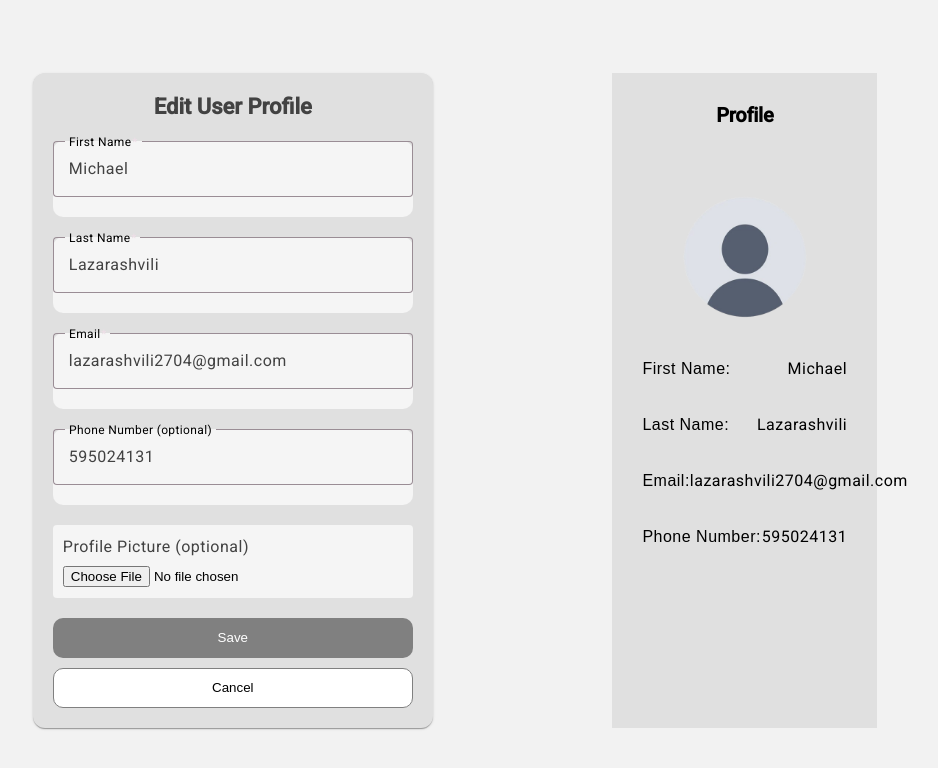
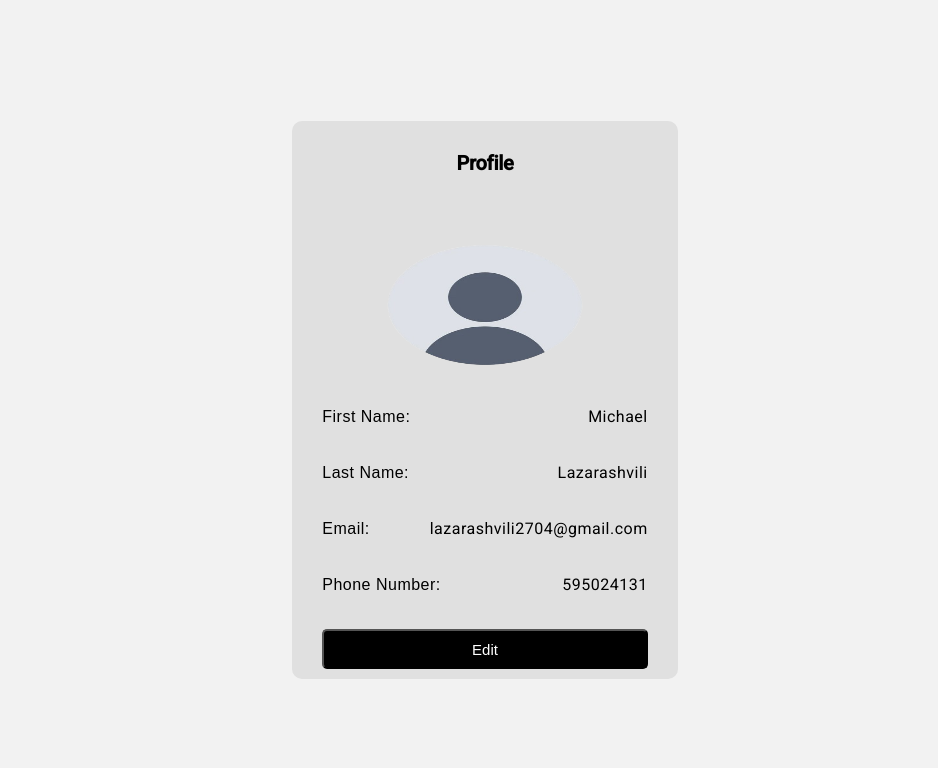
Before and after one commit to MichaLL27/editProfileForm, an Angular app: page /edit-profile in a window 1280 px wide. Shown: the top 768 px of the page, without its empty margins (185-1123 px from the left). Built offline with nearby package versions, Linux system fonts and the light colour scheme.

Commit message:
create load spinner

```diff
--- a/src/app/app.component.html
+++ b/src/app/app.component.html
@@ -1 +1,2 @@
+<app-spinner></app-spinner>
 <router-outlet></router-outlet>
--- a/src/app/app.component.ts
+++ b/src/app/app.component.ts
@@ -1,10 +1,11 @@
 import { Component } from '@angular/core';
 import { RouterOutlet } from '@angular/router';
+import { SpinnerComponent } from './spinner/spinner.component';
 
 @Component({
   selector: 'app-root',
   standalone: true,
-  imports: [RouterOutlet],
+  imports: [RouterOutlet, SpinnerComponent],
   templateUrl: './app.component.html',
   styleUrl: './app.component.scss',
 })
--- /dev/null
+++ b/src/app/spinner/service/loading.service.ts
@@ -0,0 +1,18 @@
+import { Injectable } from '@angular/core';
+import { BehaviorSubject } from 'rxjs';
+
+@Injectable({
+  providedIn: 'root'
+})
+export class LoadingService {
+  private _loading = new BehaviorSubject<boolean>(false);
+  public readonly loading$ = this._loading.asObservable();
+
+  show(): void {
+    this._loading.next(true);
+  }
+
+  hide(): void {
+    this._loading.next(false);
+  }
+}
--- /dev/null
+++ b/src/app/spinner/spinner.component.html
@@ -0,0 +1,3 @@
+<div class="loading-spinner" *ngIf="isLoading">
+    <div class="spinner">Loading</div>
+  </div>
--- /dev/null
+++ b/src/app/spinner/spinner.component.scss
@@ -0,0 +1,26 @@
+.loading-spinner {
+    position: fixed;
+    top: 0;
+    left: 0;
+    width: 100vw;
+    height: 100vh;
+    display: flex;
+    justify-content: center;
+    align-items: center;
+    background-color: rgba(255, 255, 255, 0.6);
+    backdrop-filter: blur(5px);
+    z-index: 9999;
+  }
+  .spinner {
+    border: 8px solid rgba(0, 0, 0, 0.1);
+    border-top: 8px solid #3498db;
+    border-radius: 50%;
+    width: 60px;
+    height: 60px;
+    animation: spin 1s linear infinite;
+  }
+
+  @keyframes spin {
+    0% { transform: rotate(0deg); }
+    100% { transform: rotate(360deg); }
+  }
--- /dev/null
+++ b/src/app/spinner/spinner.component.ts
@@ -0,0 +1,22 @@
+import { CommonModule } from '@angular/common';
+import { Component, Input } from '@angular/core';
+import { LoadingService } from './service/loading.service';
+
+@Component({
+  selector: 'app-spinner',
+  standalone: true,
+  imports: [CommonModule],
+  templateUrl: './spinner.component.html',
+  styleUrl: './spinner.component.scss'
+})
+export class SpinnerComponent {
+  isLoading: boolean = false;
+
+  constructor(private loadingService: LoadingService) {}
+
+  ngOnInit(): void {
+    this.loadingService.loading$.subscribe((isLoading) => {
+      this.isLoading = isLoading;
+    });
+  }
+}
--- a/src/app/user-profile-edit/profile-info/profile-info.component.html
+++ b/src/app/user-profile-edit/profile-info/profile-info.component.html
@@ -27,5 +27,7 @@
       <p class="tags">Phone Number:</p>
       <p>{{ profileInfo?.phoneNumber }}</p>
     </div>
+
+    <button (click)="editProfileInfo()" class="editButton">Edit</button>
   </div>
 </div>
--- a/src/app/user-profile-edit/profile-info/profile-info.component.scss
+++ b/src/app/user-profile-edit/profile-info/profile-info.component.scss
@@ -1,4 +1,9 @@
 .saveProfileContainer {
+  background-color: #e0e0e0;
+  width: 100%;
+  padding: 10px 30px;
+  border-radius: 10px;
+
   .profileTitle {
     font-weight: bold;
     font-size: 20px;
@@ -34,5 +39,14 @@
         font-family: sans-serif;
       }
     }
+
+    .editButton {
+      cursor: pointer;
+      font-size: 15px;
+      color: white;
+      background-color: black;
+      height: 40px;
+      border-radius: 5px;
+    }
   }
 }
--- a/src/app/user-profile-edit/profile-info/profile-info.component.ts
+++ b/src/app/user-profile-edit/profile-info/profile-info.component.ts
@@ -1,7 +1,6 @@
-import { Component, OnInit } from '@angular/core';
+import { Component, EventEmitter, OnInit, Output } from '@angular/core';
 import { UserServiceService } from '../service/user-service.service';
 import { CommonModule } from '@angular/common';
-import { log } from 'console';
 
 @Component({
   selector: 'app-profile-info',
@@ -11,13 +10,18 @@ import { log } from 'console';
   styleUrl: './profile-info.component.scss',
 })
 export class ProfileInfoComponent implements OnInit {
+  @Output() editProfile = new EventEmitter<boolean>();
   constructor(private userServiceService: UserServiceService) {}
-
   profileInfo: any;
 
+
   ngOnInit(): void {
-    this.userServiceService.getUserFormData().subscribe((x) => {
-      this.profileInfo = x;
+    this.userServiceService.getUserFormData().subscribe((data) => {
+      this.profileInfo = data;
     });
   }
+
+  editProfileInfo() {
+    this.editProfile.emit(true);
+  }
 }
--- a/src/app/user-profile-edit/user-profile-edit.component.html
+++ b/src/app/user-profile-edit/user-profile-edit.component.html
@@ -1,5 +1,5 @@
 <div class="userProfileEditContainer">
-  <div class="bothContainer">
+  <div class="bothContainer" *ngIf="!profileInfo">
     <mat-card class="user-profile-card">
       <mat-card-title>Edit User Profile</mat-card-title>
       <form [formGroup]="userEditProfileForm" (ngSubmit)="onSubmit()">
@@ -54,6 +54,10 @@
           <input type="file" (change)="onFileSelected($event)" />
         </div>
 
+            <div class="previewCon" *ngIf="imgUrl">
+              <img class="preview" [src]="imgUrl" alt="xd">
+            </div>
+
         <div class="button-group">
           <button
             color="primary"
@@ -75,7 +79,6 @@
         </div>
       </form>
     </mat-card>
-
-    <app-profile-info />
   </div>
+  <app-profile-info *ngIf="profileInfo"  (editProfile)="onEditProfile()"/>
 </div>
--- a/src/app/user-profile-edit/user-profile-edit.component.scss
+++ b/src/app/user-profile-edit/user-profile-edit.component.scss
@@ -44,7 +44,6 @@
       .full-width {
         width: 100%;
       }
-    }
       .file-input-container {
         margin-bottom: 20px;
         background-color: #f5f5f5;
@@ -61,7 +60,6 @@
       .file-input-container input {
         width: 100%;
       }
-
       .button-group {
         display: flex;
         flex-direction: column;
@@ -85,11 +83,22 @@
           cursor: pointer;
         }
       }
+    }
 
-    app-profile-info {
-      background-color: #e0e0e0;
-      width: 20%;
-      padding: 10px 30px;
+    .previewCon {
+      width: 100%;
+      display: flex;
+      justify-content: center;
+      align-items: center;
+      height: 60px;
+      padding-bottom: 20px;
+
+      .preview {
+        width: 60px;
+        height: 60px;
+        border-radius: 50%;
+        text-align: center;
       }
     }
   }
+}
--- a/src/app/user-profile-edit/user-profile-edit.component.ts
+++ b/src/app/user-profile-edit/user-profile-edit.component.ts
@@ -13,6 +13,7 @@ import { MatIconModule } from '@angular/material/icon';
 import { CommonModule } from '@angular/common';
 import { UserServiceService } from './service/user-service.service';
 import { ProfileInfoComponent } from './profile-info/profile-info.component';
+import { LoadingService } from '../spinner/service/loading.service';
 
 @Component({
   selector: 'app-user-profile-edit',
@@ -32,9 +33,10 @@ import { ProfileInfoComponent } from './profile-info/profile-info.component';
 })
 export class UserProfileEditComponent implements OnInit {
 
-  editProfile: boolean = false;
+  profileInfo: boolean = true;
+  imgUrl?: string
 
-  constructor(private userServiceService: UserServiceService) {}
+  constructor(private userServiceService: UserServiceService, private loadingService: LoadingService) {}
   ngOnInit(): void {
     this.userServiceService.getUserFormData().subscribe((data) => {
       this.userEditProfileForm.patchValue(data);
@@ -46,25 +48,40 @@ export class UserProfileEditComponent implements OnInit {
     lastName: new FormControl('', [Validators.required]),
     email: new FormControl('', [Validators.required, Validators.email]),
     phoneNumber: new FormControl(''),
-    profilePicture: new FormControl(null),
+    profilePicture: new FormControl(''),
   });
 
   onFileSelected(event: any) {
     let reader = new FileReader();
     reader.readAsDataURL(event.target.files[0]);
     reader.onload = (event: any) => {
-      const imgUrl = event.target.result;
-      this.userEditProfileForm.patchValue({ profilePicture: imgUrl });
+      this.imgUrl = event.target.result;
+      this.userEditProfileForm.patchValue({ profilePicture: this.imgUrl });
     };
   }
 
   onSubmit() {
     if (this.userEditProfileForm.valid) {
-      this.userServiceService
-        .updateUserFormData(this.userEditProfileForm.value)
-        .subscribe((updatedData) => {
-          console.log('Form submitted and data updated:', updatedData);
-        });
+      this.loadingService.show();
+      this.userServiceService.updateUserFormData(this.userEditProfileForm.value).subscribe({
+        next: (updatedData) => {
+          setTimeout(() => {
+            this.loadingService.hide();
+            this.profileInfo = true;
+          }, 4000);
+        },
+        error: (error) => {
+          this.loadingService.hide();
+          alert('Failed to update profile. Please try again.');
+        }
+      });
+    } else {
+      console.error('Form is invalid, cannot submit');
     }
   }
+
+
+  onEditProfile() {
+    this.profileInfo = false;
+  }
 }
```
Also changed, not shown: 2 other files (tests, documents, lock files or other folders). Lines whose indentation alone changed are shown as unchanged.
